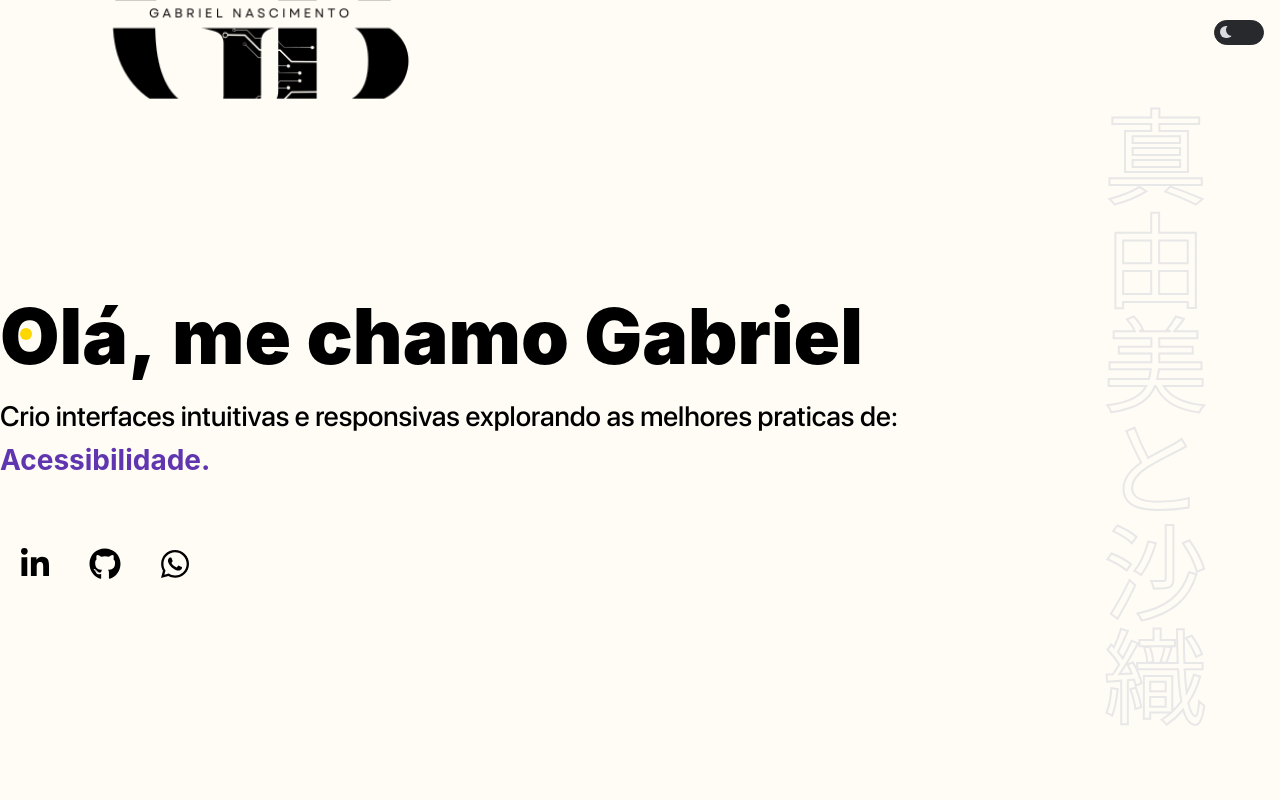
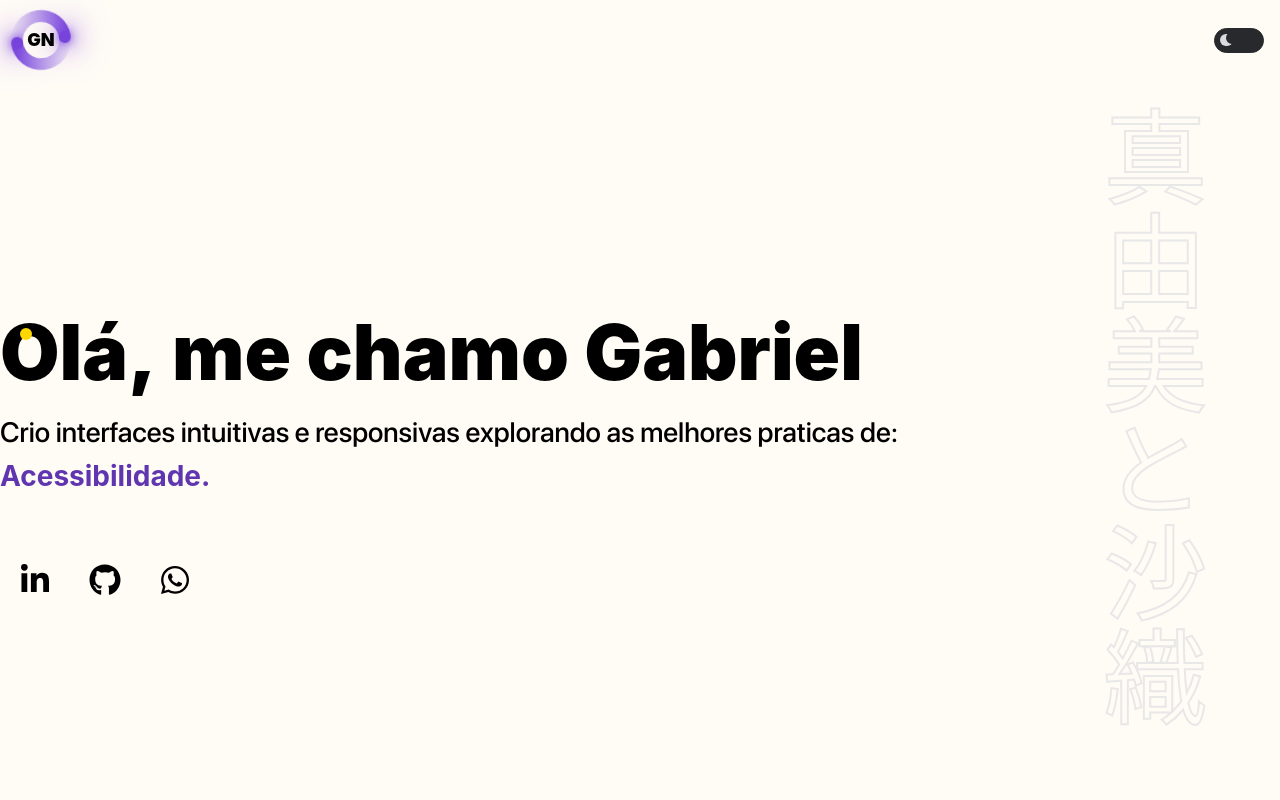
Before and after one commit to GabrielNBS/repository, a React (Create React App) app: page / in a window 1280 px wide. Shown: the top 800 px of the page. Built offline with nearby package versions, Linux system fonts and the light colour scheme; a web font is replaced by a local one.

Commit message:
style: Refactor Header component to use Logo component; Update styles for Header and ProjectCard; Adjust layout in About and Hero sections; Add new Logo component with animations

```diff
--- a/src/Components/Header/index.tsx
+++ b/src/Components/Header/index.tsx
@@ -2,7 +2,7 @@ import React, { useEffect, useState } from 'react'
 import * as S from './styles'
 import ThemeButtonChange from '../ThemeButtonChange/ThemeButtonChange'
 import { ThemeToggleProps } from '../../types/ThemesProps'
-import logo from '../../Image/Logo.svg'
+import Logo from '../Logo/Index'
 
 const NavBar: React.FC<ThemeToggleProps> = ({ toggleTheme }) => {
   const [isScrolled, setIsScrolled] = useState(false)
@@ -46,8 +46,8 @@ const NavBar: React.FC<ThemeToggleProps> = ({ toggleTheme }) => {
       className={`${isScrolled ? 'scrolled' : ''} ${isExpanded ? 'expanded' : ''}`}
       onClick={handleHeaderClick}
     >
-      <h1 onClick={() => window.scrollTo({ top: 0, behavior: 'smooth' })}>
-        <img src={logo} alt="Logo do site formando o nome Gabriel Nascimento" />
+      <h1>
+        <Logo />
       </h1>
       {(!isMobileOrTablet || isExpanded) && (
         <ThemeButtonChange toggleTheme={toggleTheme} />
--- a/src/Components/Header/styles.ts
+++ b/src/Components/Header/styles.ts
@@ -1,5 +1,4 @@
 import styled from 'styled-components'
-import { ToggleSwitch } from '../ThemeButtonChange/styles'
 
 export const Header = styled.header`
   display: flex;
@@ -7,7 +6,7 @@ export const Header = styled.header`
   top: 0;
   left: 0;
   width: 100%;
-  height: 4rem;
+  height: 5rem;
   padding: 0 1rem;
   justify-content: space-between;
   align-items: center;
@@ -27,6 +26,7 @@ export const Header = styled.header`
 
   &.scrolled {
     width: 15%;
+    height: 5rem;
     top: 2%;
     left: 2%;
     border-radius: 3rem;
@@ -39,16 +39,6 @@ export const Header = styled.header`
       border-radius: 3rem;
       width: 100%;
       z-index: -1;
-    }
-
-    h1 {
-      font-size: 2rem;
-      cursor: pointer;
-    }
-
-    a:hover,
-    h1:hover {
-      color: ${({ theme }) => theme.color.secondary};
     }
 
     ul {
--- /dev/null
+++ b/src/Components/Logo/Index.tsx
@@ -0,0 +1,104 @@
+import React from 'react'
+import styled, { keyframes } from 'styled-components'
+
+// === Animações ===
+
+const rotate = keyframes`
+  0% { transform: rotate(0deg); }
+  100% { transform: rotate(360deg); }
+`
+
+// === Componentes ===
+
+const LogoText = styled.h1`
+  position: relative;
+  z-index: 10;
+  font-weight: 900;
+  font-size: clamp(1rem, 2.5vw, 1.125rem);
+  color: ${(props) => props.theme.color.primary};
+`
+
+const Container = styled.div`
+  position: relative;
+  width: 50px;
+  height: 50px;
+  display: flex;
+  align-items: center;
+  justify-content: center;
+  cursor: pointer;
+
+  &:hover {
+    ${LogoText} {
+      color: ${(props) => props.theme.color.secondary};
+      transition: color 0.3s ease-in-out;
+    }
+  }
+`
+
+const Orbit = styled.div<{ delay?: string; hue?: string }>`
+  position: absolute;
+  width: 60px;
+  height: 60px;
+  border-radius: 50%;
+  animation: ${rotate} 4s linear infinite;
+  animation-delay: ${(props) => props.delay || '0s'};
+
+  &::before {
+    content: '';
+    position: absolute;
+    top: 0;
+    left: 0;
+    width: 50%;
+    height: 100%;
+    background: linear-gradient(
+      to top,
+      transparent,
+      ${(props) => props.theme.color.secondary}
+    );
+    border-top-left-radius: 100px;
+    border-bottom-left-radius: 100px;
+  }
+
+  span {
+    position: absolute;
+    inset: 12px;
+    background: ${(props) => props.theme.background.primary};
+    border-radius: 50%;
+    z-index: 1;
+  }
+
+  i {
+    position: absolute;
+    top: 0;
+    left: 50%;
+    transform: translateX(-50%);
+    width: 12px;
+    height: 12px;
+    background: ${(props) => props.theme.color.secondary};
+    box-shadow:
+      0 0 10px ${(props) => props.theme.color.secondary},
+      0 0 20px ${(props) => props.theme.color.secondary},
+      0 0 30px ${(props) => props.theme.color.secondary},
+      0 0 40px ${(props) => props.theme.color.secondary};
+    border-radius: 50%;
+    z-index: 100;
+  }
+`
+
+// === Componente Principal ===
+
+export default function Logo() {
+  return (
+    <Container>
+      <Orbit>
+        <span />
+        <i />
+      </Orbit>
+      <Orbit delay="-2s" hue="290deg">
+        <span />
+        <i />
+      </Orbit>
+      <LogoText>GN</LogoText>
+    </Container>
+  )
+}
--- a/src/Components/ProjectCard/styles.ts
+++ b/src/Components/ProjectCard/styles.ts
@@ -30,6 +30,7 @@ export const Box = styled.section`
 
   @media ${({ theme }) => theme.device.mobile} {
     display: block;
+    padding: 0 2rem;
   }
 `
 
@@ -54,10 +55,6 @@ export const DescriptionProjectBox = styled.div`
       margin: 1rem 0;
       font-style: italic;
 
-      &::before {
-        content: '🔥';
-        margin-right: 0.5rem;
-      }
       p {
         font-weight: 700;
       }
@@ -84,7 +81,7 @@ export const VideoProjectBox = styled.div`
   @media ${({ theme }) => theme.device.mobile} {
     display: flex;
     flex-direction: column;
-    gap: 2rem;
+    gap: 0.5rem;
 
     > div {
       display: flex;
--- a/src/Components/SkillCard/styles.ts
+++ b/src/Components/SkillCard/styles.ts
@@ -9,7 +9,7 @@ export const CardBox = styled.div`
   border-radius: 8px;
   backdrop-filter: blur(5px) brightness(1.1) saturate(1.5);
   box-shadow:
-    6px 6px 12px ${(props) => props.theme.shadow.tertiary},
+    6px 6px 12px ${(props) => props.theme.shadow.primary},
     -6px -6px 12px ${(props) => props.theme.shadow.secondary};
   overflow: hidden;
 
--- a/src/Containers/About/styles.ts
+++ b/src/Containers/About/styles.ts
@@ -3,10 +3,6 @@ import { centralize } from '../../keyframes/Centralize'
 import { CardBox } from '../../Components/SkillCard/styles'
 import { FloatAnimation } from '../../keyframes/FloatAnimation'
 import { ScrollAnimation } from '../../keyframes/ScrollAnimation'
-
-const scrollAnimation = keyframes`
-
-`
 
 export const AboutSection = styled.section`
   display: grid;
@@ -91,7 +87,8 @@ export const TechsContainer = styled.div`
 export const CardContainer = styled.div`
   display: grid;
   grid-template-columns: repeat(2, 1fr);
-  gap: 0.5rem;
+  gap: 1rem;
+  padding: 1rem 0;
 
   &:has(> div:hover) > div {
     filter: brightness(0.9);
--- a/src/Containers/Hero/styles.ts
+++ b/src/Containers/Hero/styles.ts
@@ -17,21 +17,6 @@ export const HeroSection = styled.main`
     right: 50px;
     top: 1em;
   }
-
-  h1 {
-    position: relative;
-    display: inline-block;
-    background: linear-gradient(
-      to right,
-      ${(props) => props.theme.color.secondary},
-      ${(props) => props.theme.color.primary}
-    );
-    -webkit-background-clip: text;
-    -webkit-text-fill-color: transparent;
-    background-size: 200% 200%;
-    animation: wave 5s linear infinite;
-  }
-
   p {
     font-weight: 400;
     margin: 1;
--- a/src/motion/AnimatedText.tsx
+++ b/src/motion/AnimatedText.tsx
@@ -8,7 +8,7 @@ const container = {
   visible: (i = 1) => ({
     opacity: 1,
     transition: {
-      staggerChildren: 0.05, // intervalo entre letras
+      staggerChildren: 0.05,
       delayChildren: 0.2 * i,
     },
   }),
@@ -31,9 +31,23 @@ const child = {
 
 export default function AnimatedText() {
   return (
-    <motion.div variants={container} initial="hidden" animate="visible">
+    <motion.div
+      variants={container}
+      initial="hidden"
+      animate="visible"
+      style={{
+        display: 'flex',
+        flexWrap: 'wrap',
+      }}
+    >
       {text.split('').map((char, index) => (
-        <motion.span key={index} variants={child}>
+        <motion.span
+          key={index}
+          variants={child}
+          style={{
+            display: 'inline-block',
+          }}
+        >
           {char === ' ' ? '\u00A0' : char}
         </motion.span>
       ))}
```
